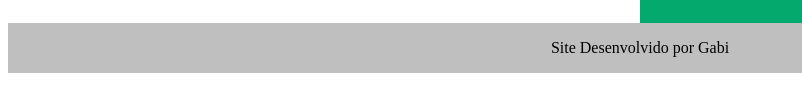
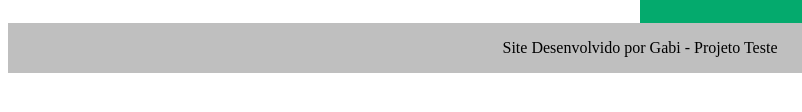
Before and after one commit to munozgabi/projeto-teste-2, a plain HTML site: page index.html in a window 1280 px wide. Shown: the part 552-664 px from the top of the page, 0-802 px from the left. Drawn offline with Linux system fonts and the light colour scheme.

Commit message:
Update Footer

```diff
--- a/index.html
+++ b/index.html
@@ -43,7 +43,7 @@
     </div>
 
     <div class="footer">
-    <center><p>Site Desenvolvido por Gabi</p></center>
+    <center><p>Site Desenvolvido por Gabi - Projeto Teste</p></center>
     </div>
 
   </div>
```
